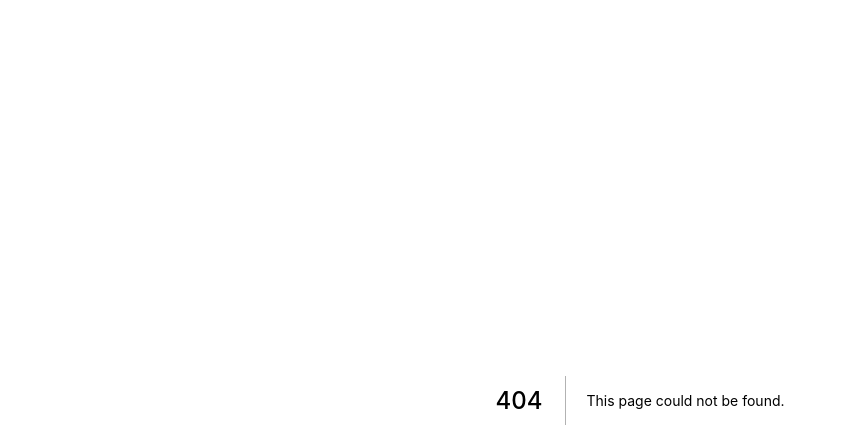
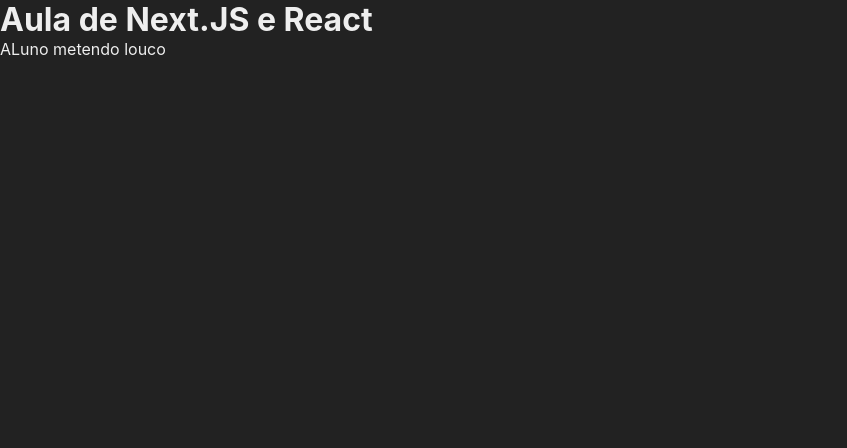
Before and after one commit to GuilCMattos/fundamentsNextJs, a Next.js app: page /app in a window 1280 px wide. Before the commit this address had no page. Shown: the top 448 px of the page, without its empty margins (0-847 px from the left). Built offline with nearby package versions, Linux system fonts and the light colour scheme.

Commit message:
add: using component

```diff
--- /dev/null
+++ b/src/components/Header.jsx
@@ -0,0 +1,8 @@
+export default function Header({title, subtitle}) {
+    return (
+        <header>
+            <h1>{title}</h1>
+            <p>{subtitle}</p>
+        </header>
+    )
+}
--- /dev/null
+++ b/src/pages/app.jsx
@@ -0,0 +1,11 @@
+import Header from "../components/Header"
+
+export default function App() {
+    return (
+        <div>
+            <Header title="Aula de Next.JS e React" subtitle="ALuno metendo louco"/>
+
+
+        </div>
+    )
+}
--- a/src/pages/stylise.jsx
+++ b/src/pages/stylise.jsx
@@ -1,4 +1,4 @@
-import styles from './Stylise.module.css'
+import styles from '../styles/Stylise.module.css'
 
 export default function Stylise() {
     return(
```
Also changed, not shown: src/styles/Stylise.module.css (renamed from src/pages/Stylise.module.css).
